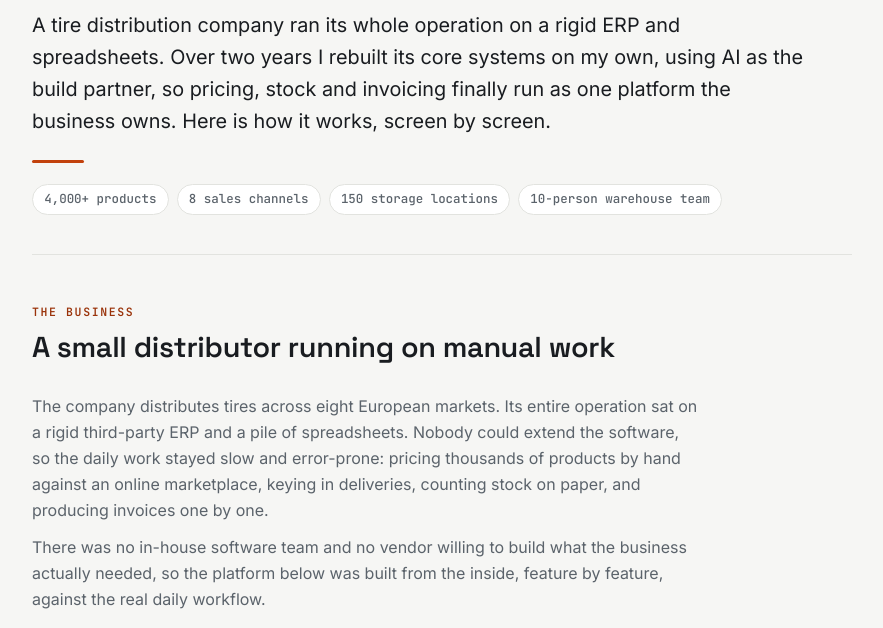
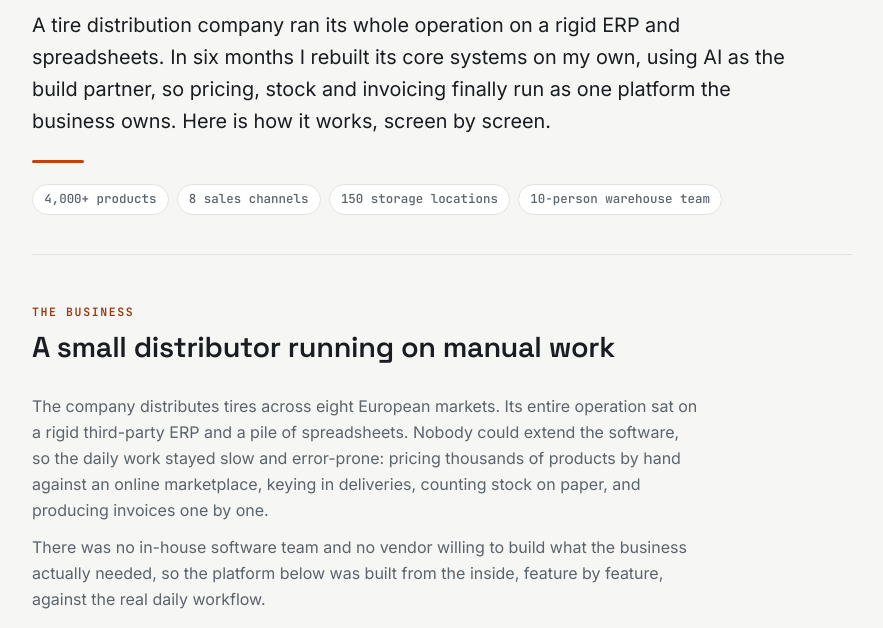
Before and after one commit to ab-dum/tire-ops-platform, a plain HTML site: page index.html in a window 1280 px wide. Shown: the part 172-800 px from the top of the page, without its empty margins (198-1081 px from the left). Drawn offline with Linux system fonts and the light colour scheme.

Commit message:
Add files via upload

```diff
--- a/index.html
+++ b/index.html
@@ -191,7 +191,7 @@
   <header class="hero">
     <span class="eyebrow">Case study &middot; AI-built operations platform</span>
     <h1>AI on the shop floor</h1>
-    <p class="lead">A tire distribution company ran its whole operation on a rigid ERP and spreadsheets. Over two years I rebuilt its core systems on my own, using AI as the build partner, so pricing, stock and invoicing finally run as one platform the business owns. Here is how it works, screen by screen.</p>
+    <p class="lead">A tire distribution company ran its whole operation on a rigid ERP and spreadsheets. In six months I rebuilt its core systems on my own, using AI as the build partner, so pricing, stock and invoicing finally run as one platform the business owns. Here is how it works, screen by screen.</p>
     <div class="rule accent"></div>
     <div class="facts">
       <span class="chip">4,000+ products</span>
```
